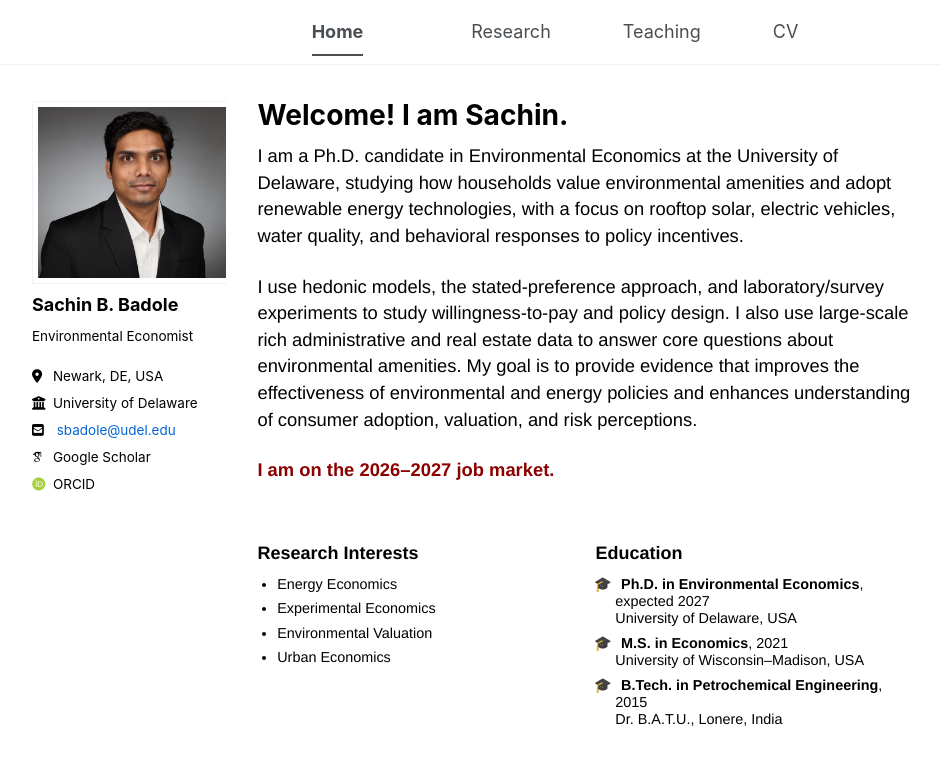
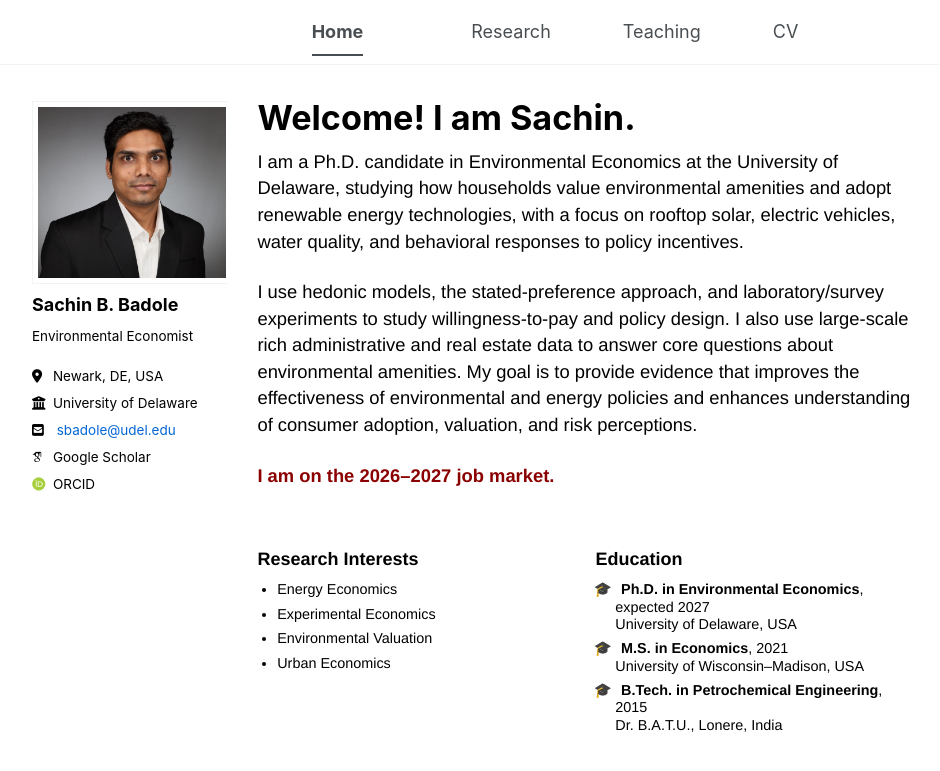
Before and after one commit to sachin-b-badole/sachin-b-badole.github.io, a Jekyll site: the page built from _pages/about.md, in a window 1280 px wide. Shown: the top 771 px of the page, without its empty margins (76-1016 px from the left). Built offline with Jekyll 4.4.1, drawn with Linux system fonts in a browser that asks for light colours; some web fonts are replaced; a script bundle is joined from its source files by our own code; library files that are not in the unit come from our copies.

Commit message:
Update custom.css

```diff
--- a/assets/css/custom.css
+++ b/assets/css/custom.css
@@ -353,10 +353,17 @@
 }
 
 .sidebar-ref a {
-  color: black !important;
+  color: black;
   text-decoration: none;
 }
 
 .sidebar-ref a:hover {
   text-decoration: underline;
 }
+
+/* title name */
+.page__title {
+  font-size: 1.9rem;   /* default is ~2.2rem */
+  font-weight: 700;    /* optional */
+  margin-bottom: 0.75rem;
+}
```
